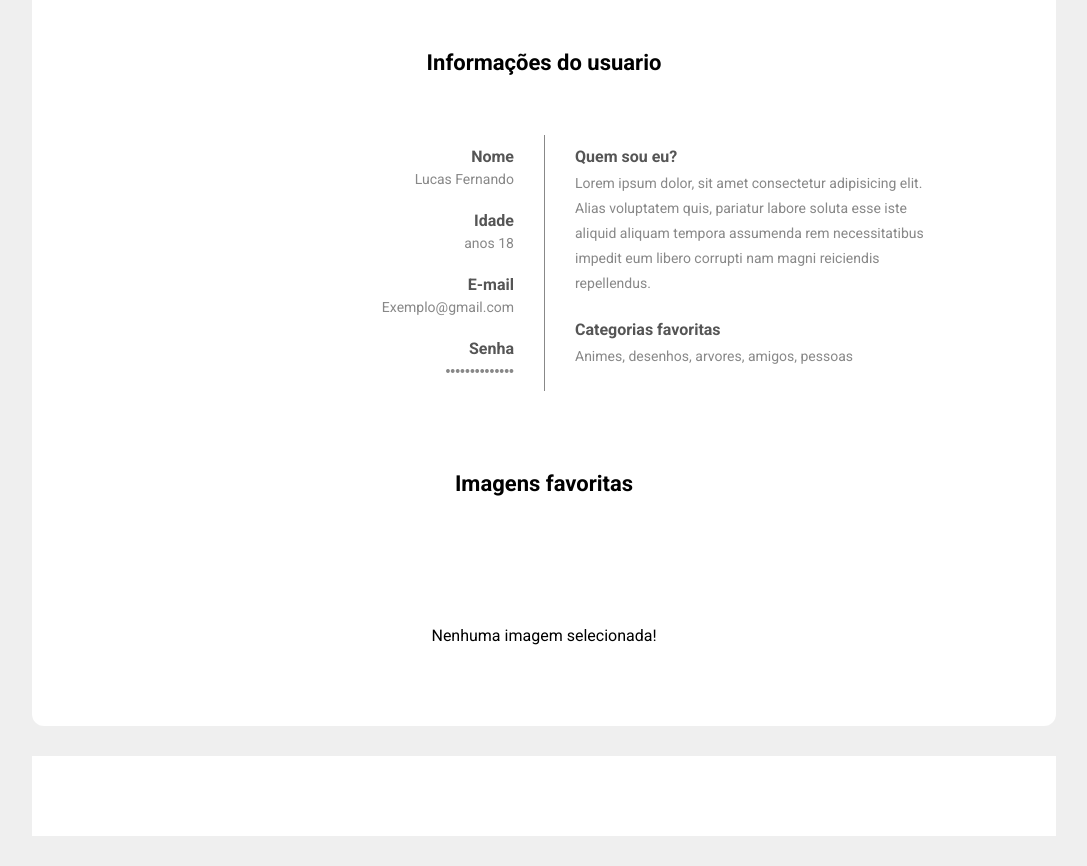
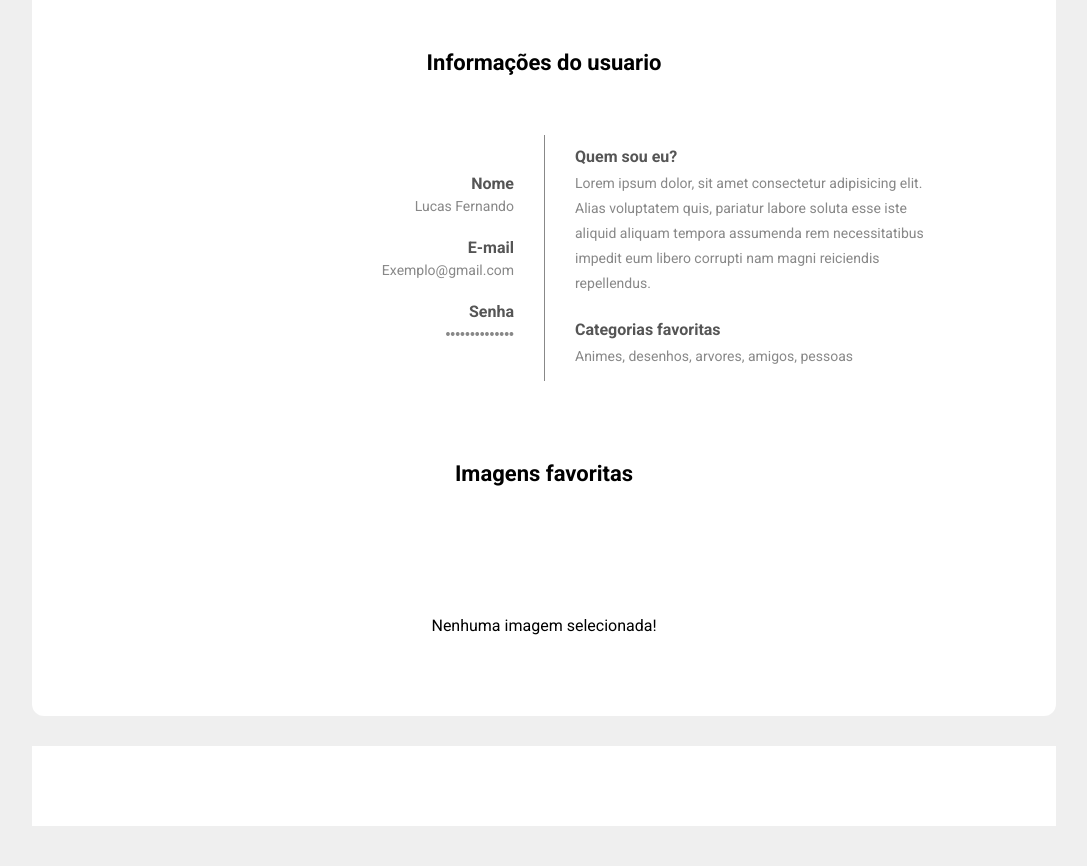
Before and after one commit to lucasfernandodev/syncimage, a React (Create React App) app in the folder frontend/: page /Perfil in a window 1280 px wide. Shown: the part 780-1646 px from the top of the page, without its empty margins (96-1183 px from the left). Built offline with nearby package versions, Linux system fonts and the light colour scheme; a web font is replaced by a local one; what compress.js would draw is missing.

Commit message:
Modificando pagina do usuario

```diff
--- a/frontend/src/pages/Perfil/index.js
+++ b/frontend/src/pages/Perfil/index.js
@@ -21,10 +21,6 @@ export default function Perfil() {
                     <div className="fild">
                         <span className="title">Nome</span>
                         <span className="text">Lucas Fernando</span>
-                    </div>
-                    <div className="fild">
-                        <span className="title">Idade</span>
-                        <span className="text">18 anos</span>
                     </div>
                     <div className="fild">
                         <span className="title">E-mail</span>
--- a/frontend/src/pages/Perfil/style.css
+++ b/frontend/src/pages/Perfil/style.css
@@ -103,6 +103,7 @@
     font-family: roboto, Arial, Helvetica, sans-serif;
     direction: rtl;
     padding-right: 30px;
+    justify-content: center;
     /* border: 1px solid red; */
 }
 
```
